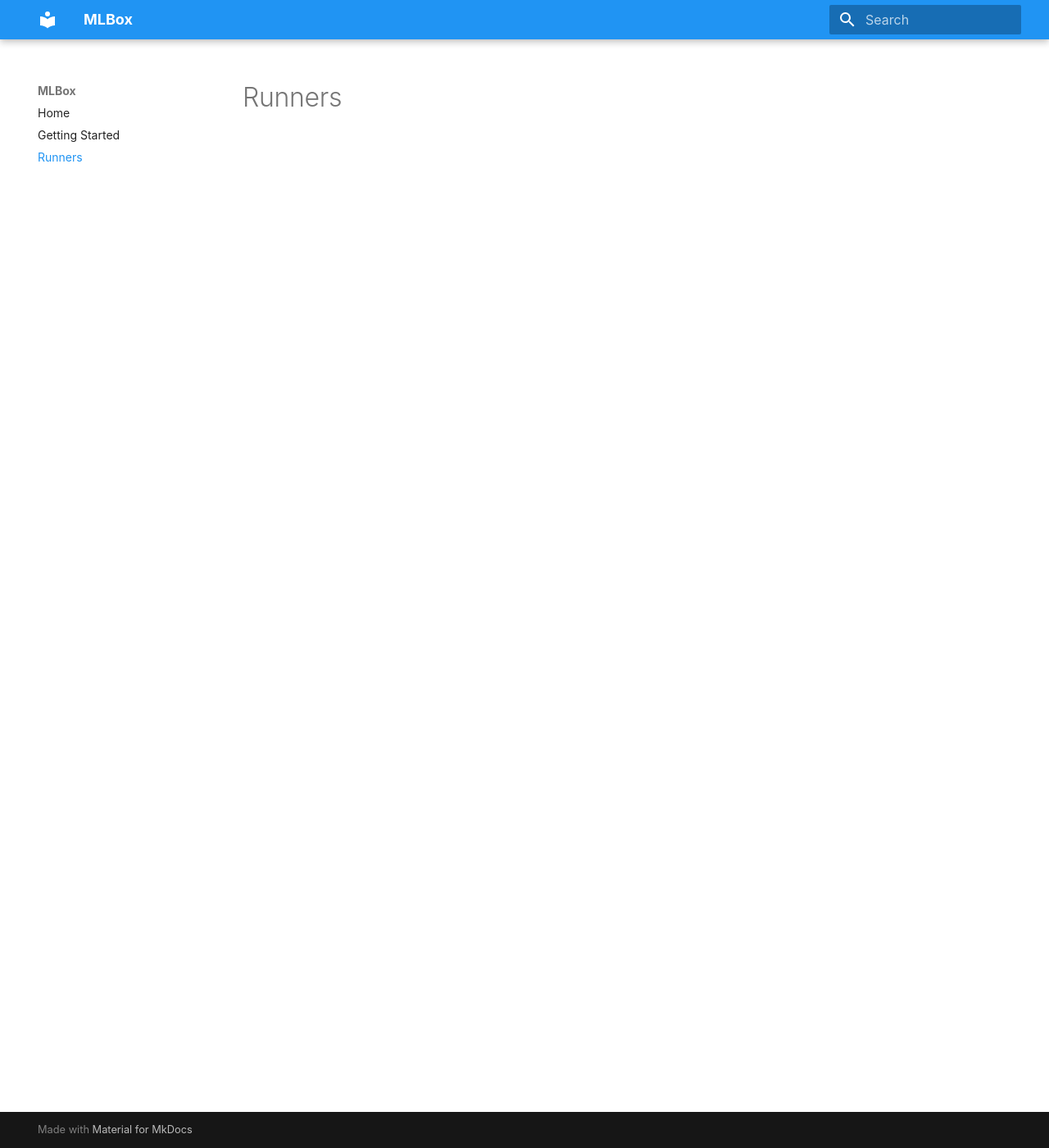
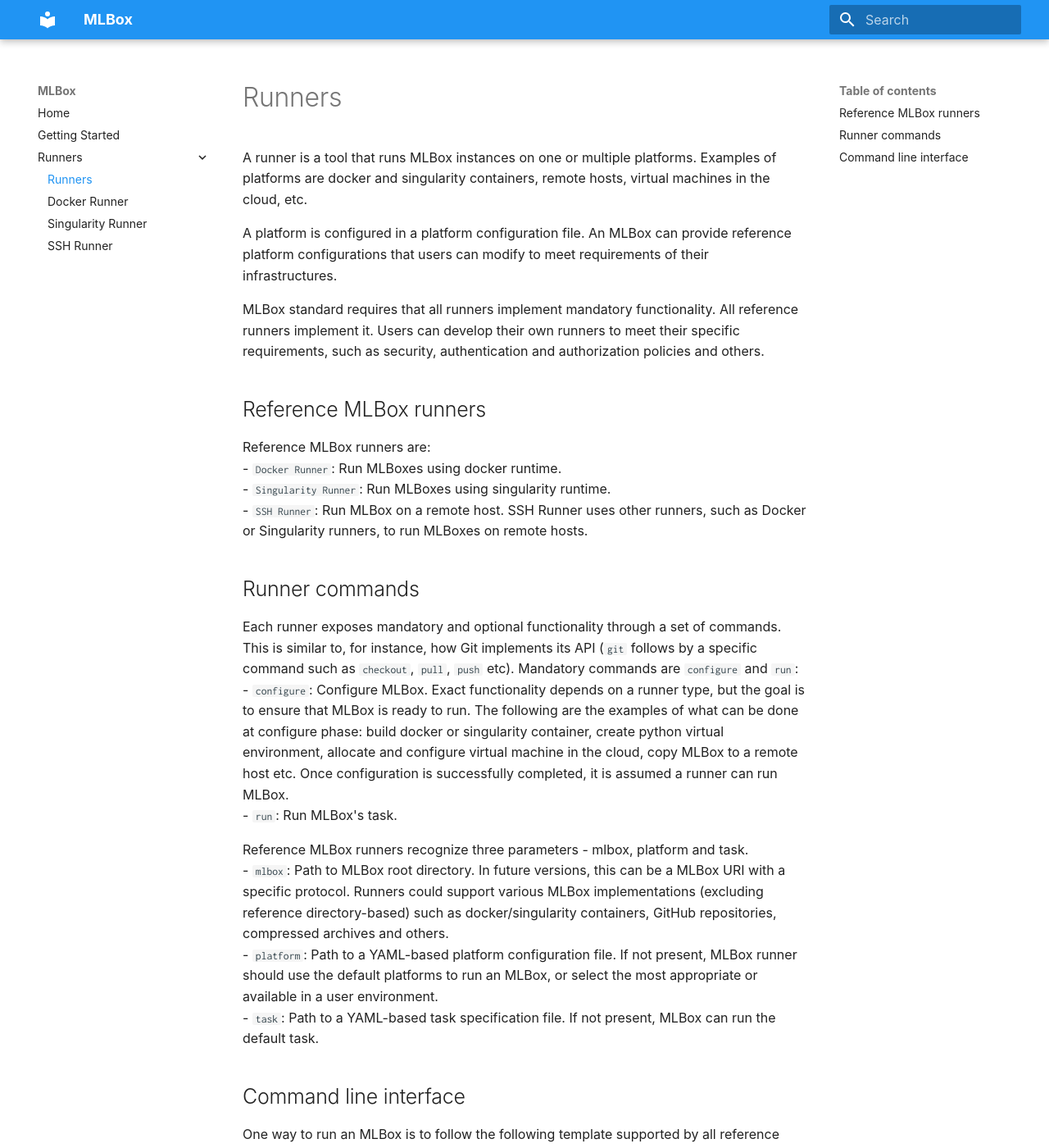
Before and after one commit to mlcommons/mlcube, an MkDocs documentation site: the page built from docs/runners/index.md, in a window 1280 px wide and 1400 px high. Shown: the whole window at 82% size. Built offline with MkDocs 1.6.1 and Material for MkDocs 9.7.7, drawn with Linux system fonts in a browser that asks for light colours; some web fonts are replaced; some of the changed text lies outside the part shown.

Commit message:
Documentation for the following MLBox runners: - Docker runner. - Singularity runner. - SSH Runner.

````diff
--- a/docs/runners/index.md
+++ b/docs/runners/index.md
@@ -1 +1,55 @@
 # Runners
+A runner is a tool that runs MLBox instances on one or multiple platforms. Examples of platforms are docker and
+singularity containers, remote hosts, virtual machines in the cloud, etc.
+
+A platform is configured in a platform configuration file. An MLBox can provide reference platform configurations that
+users can modify to meet requirements of their infrastructures.
+
+MLBox standard requires that all runners implement mandatory functionality. All reference runners implement it. Users
+can develop their own runners to meet their specific requirements, such as security, authentication and authorization
+policies and others.
+
+
+## Reference MLBox runners
+Reference MLBox runners are:
+- `Docker Runner`: Run MLBoxes using docker runtime.
+- `Singularity Runner`: Run MLBoxes using singularity runtime.
+- `SSH Runner`: Run MLBox on a remote host. SSH Runner uses other runners, such as Docker or Singularity runners, to
+  run MLBoxes on remote hosts.
+
+
+## Runner commands
+Each runner exposes mandatory and optional functionality through a set of commands. This is similar to, for instance,
+how Git implements its API (`git` follows by a specific command such as `checkout`, `pull`, `push` etc). Mandatory
+commands are `configure` and `run`:
+- `configure`: Configure MLBox. Exact functionality depends on a runner type, but the goal is to ensure that MLBox is
+  ready to run. The following are the examples of what can be done at configure phase: build docker or singularity
+  container, create python virtual environment, allocate and configure virtual machine in the cloud, copy MLBox to a
+  remote host etc. Once configuration is successfully completed, it is assumed a runner can run MLBox.
+- `run`: Run MLBox's task.
+
+Reference MLBox runners recognize three parameters - mlbox, platform and task.
+- `mlbox`: Path to MLBox root directory. In future versions, this can be a MLBox URI with a specific protocol. Runners
+  could support various MLBox implementations (excluding reference directory-based) such as docker/singularity
+  containers, GitHub repositories, compressed archives and others.
+- `platform`: Path to a YAML-based platform configuration file. If not present, MLBox runner should use the
+  default platforms to run an MLBox, or select the most appropriate or available in a user environment.
+- `task`: Path to a YAML-based task specification file. If not present, MLBox can run the default task.
+
+
+## Command line interface
+One way to run an MLBox is to follow the following template supported by all reference runners:
+```
+python -m RUNNER_PACKAGE --mlbox=MLBOX_ROOT_DIRECTORY --platform=PLATFORM_FILE_PATH --task=TASK_FILE_PATH
+```
+
+Example command to configure MNIST Docker-based MLBox:
+```
+python -m mlbox_docker_run configure --mlbox=examples/mnist --platform=examples/mnist/platform/docker.yaml
+```
+
+Example command to run two tasks implemented by the MNIST Docker-based MLBox:
+```
+python -m mlbox_docker_run run --mlbox=examples/mnist --platform=examples/mnist/platform/docker.yaml --task=examples/mnist/run/download.yaml
+python -m mlbox_docker_run run --mlbox=examples/mnist --platform=examples/mnist/platform/docker.yaml --task=examples/mnist/run/train.yaml
+```
--- a/mkdocs.yml
+++ b/mkdocs.yml
@@ -6,7 +6,11 @@
 nav:
   - Home: index.md
   - Getting Started: getting-started/index.md
-  - Runners: runners/index.md
+  - Runners:
+    - Runners: runners/index.md
+    - Docker Runner: runners/docker-runner.md
+    - Singularity Runner: runners/singularity-runner.md
+    - SSH Runner: runners/ssh-runner.md
 
 theme:
   name: 'material'
````
Also changed, not shown: docs/runners/docker-runner.md (added, +54 -0 lines), docs/runners/singularity-runner.md (added, +49 -0 lines), docs/runners/ssh-runner.md (added, +57 -0 lines), 1 other file.
